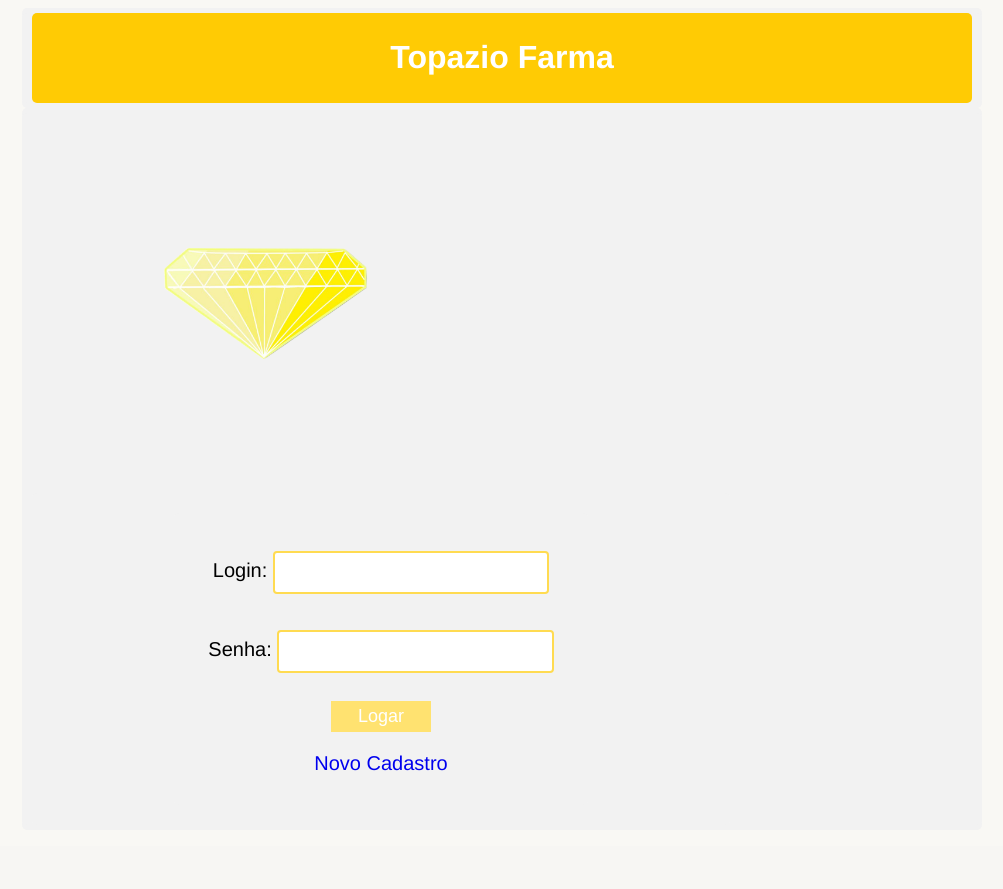
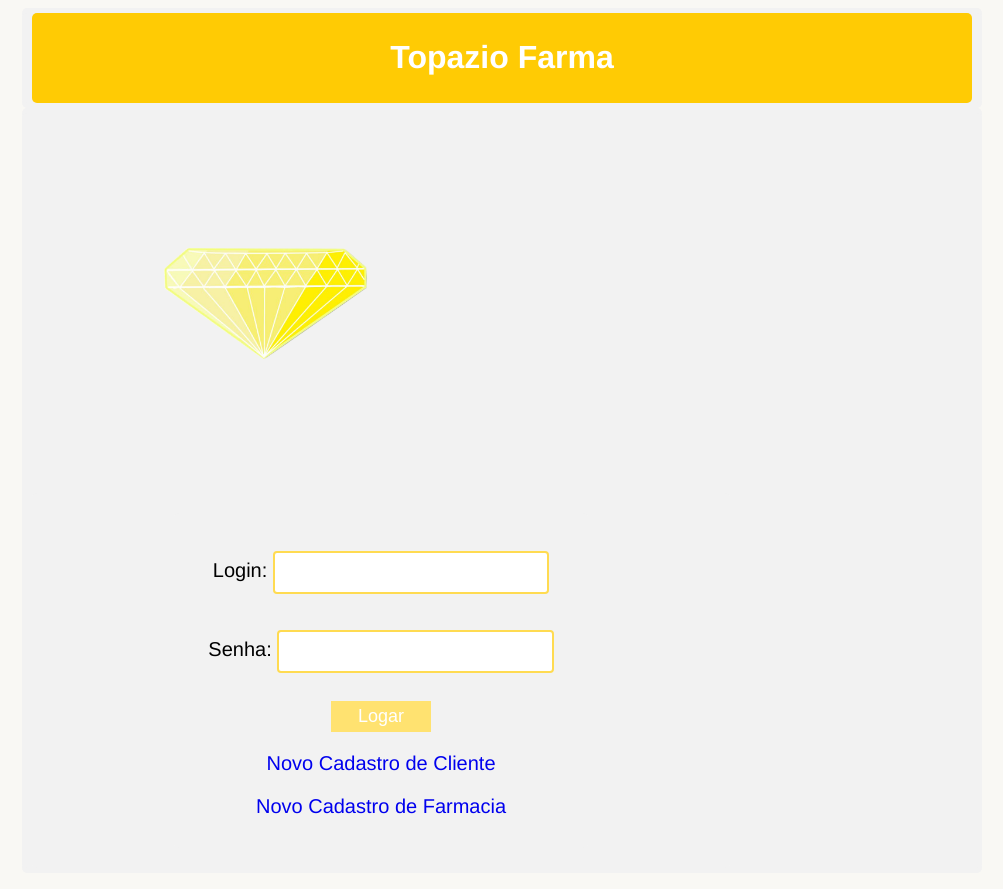
Before and after one commit to andreceratti/TopazioWeb, a PHP site: page / in a window 1280 px wide. Shown: the whole page, without its empty margins (138-1141 px from the left). Before the commit the page ends 771 px from the top, so only its background shows below. Run offline with PHP 8.4, Linux system fonts and the light colour scheme.

Commit message:
POG rapido antes da entrega

```diff
--- a/index.php
+++ b/index.php
@@ -48,7 +48,9 @@
                             <p> Login: <input type="text" name="login"/> </p>
                             <p> Senha: <input type="password" name="senha"/> </p>
                             <input type="submit" value="Logar"/>
-                            <p><a href="cliente/cadastrar.php">Novo Cadastro</a></p>
+                            <p><a href="cliente/cadastrar.php">Novo Cadastro de Cliente</a></p>
+                            <p><a href="farmacia/cadastrar.php">Novo Cadastro de Farmacia</a></p>
+
                         </form>
 
                     <?php else: ?>
@@ -90,7 +92,7 @@
 
                         <h3>Area da Farmacia</h3>
                         <span><p><a href="orcamento/visualizar.php">Pesquisar Pedidos</a></p></span>
-                        <span><p>Orçamentos Feitos</p></span>
+                        <!--<span><p>Orçamentos Feitos</p></span>-->
 
 
                     <?php endif; ?>
```
